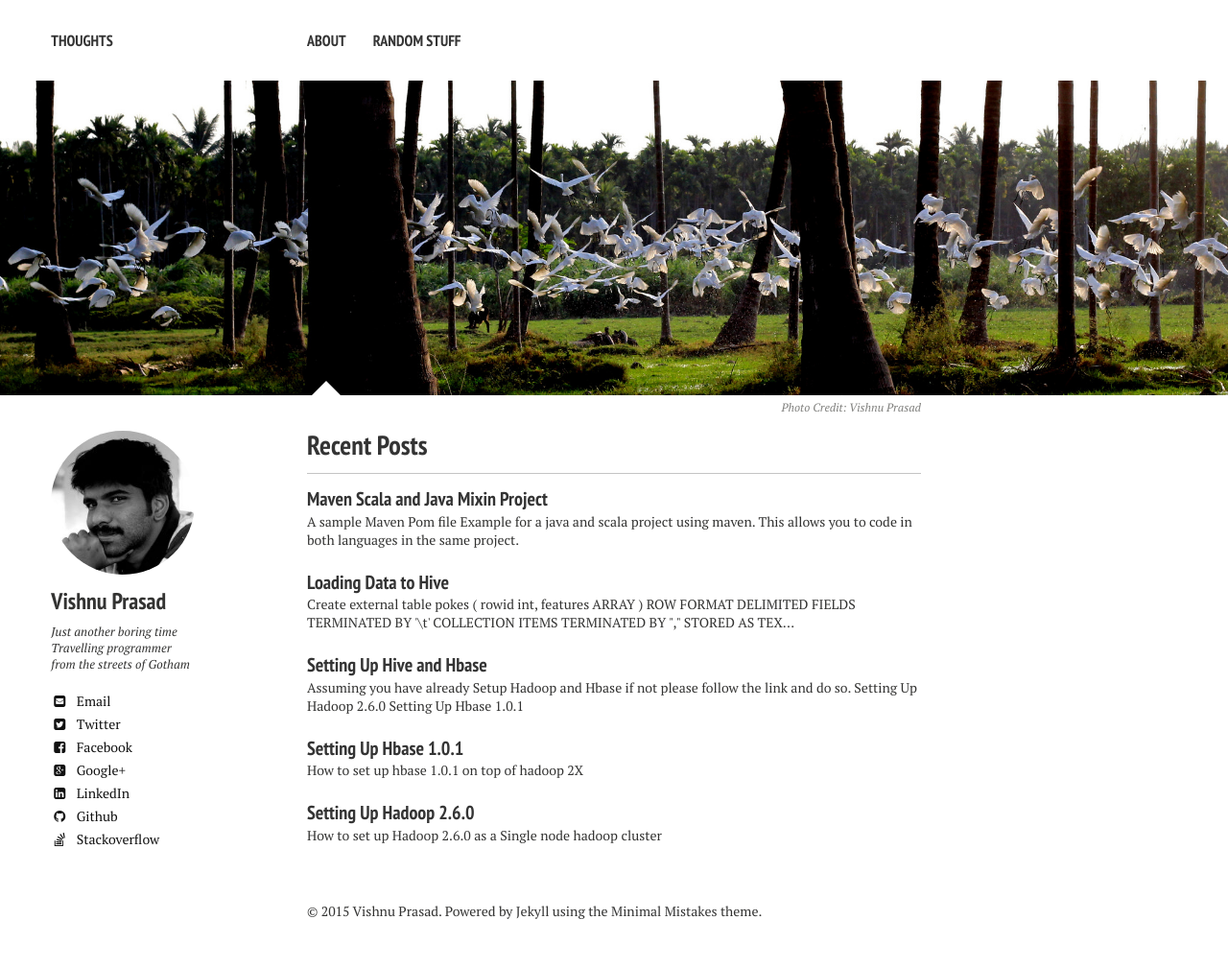
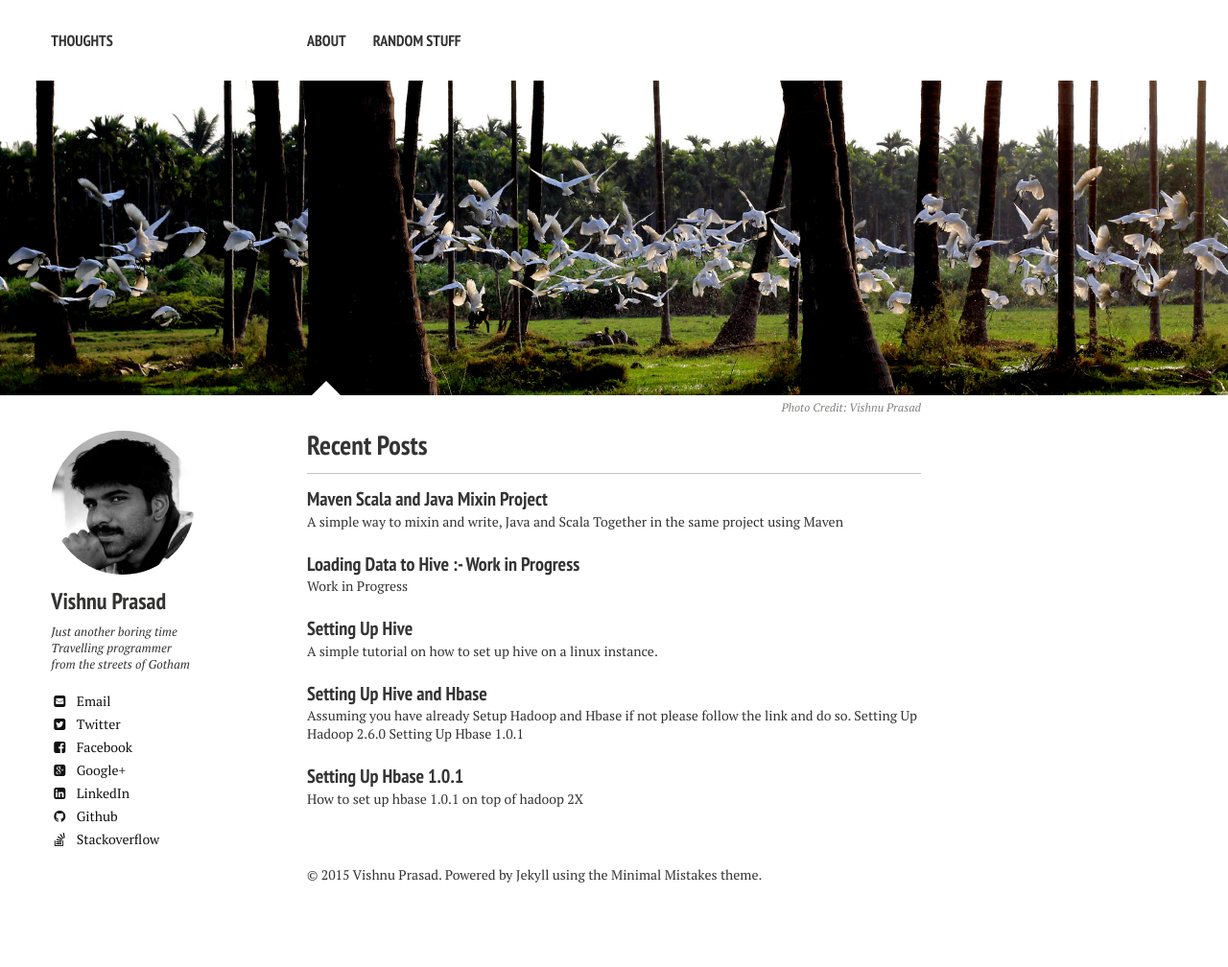
Before and after one commit to vishnu667/vishnu667.github.io, a Jekyll site: the page built from index.md, in a window 1280 px wide. Shown: the whole page at 96% size. Built offline with Jekyll 4.4.1, drawn with Linux system fonts in a browser that asks for light colours; nearby versions of some CDN libraries; after the commit the page ends 970 px from its top, so only the background shows below that; some of the changed lines change nothing that is shown.

Commit message:
update on existing post

```diff
--- /dev/null
+++ b/_posts/2015-05-13-setting-up-hive.markdown
@@ -0,0 +1,105 @@
+---
+layout: post
+title: Setting Up Hive
+modified:
+categories:
+excerpt: A simple tutorial on how to set up hive on a linux instance.
+tags: []
+image:
+  feature:
+date: 2015-05-13T16:21:42+05:30
+---
+
+Assuming you have already Setup Hadoop . if not please follow the link and do so.
+* [Setting Up Hadoop 2.6.0](/tutorial/installation/hadoop/setting-up-hadoop-2-6-0)
+
+### Step 1.1 : Download and Extract Hive Files
+
+{% highlight bash %}
+mkdir /opt/hive
+cd /opt/hive
+wget http://mirror.reverse.net/pub/apache/hive/stable/apache-hive-1.1.0-bin.tar.gz
+tar -xzvf apache-hive-1.1.0-bin.tar.gz
+sudo ln -s apache-hive-1.1.0-bin current
+{% endhighlight %}
+
+Set the enviroment variable for HIVE_HOME in your path
+{% highlight bash %}
+export HIVE_HOME=/opt/hive/current
+{% endhighlight %}
+
+### Step 1.2 : Setting up the Right Permissions
+
+{% highlight bash %}
+$HADOOP_HOME/bin/hadoop fs -mkdir       /tmp
+$HADOOP_HOME/bin/hadoop fs -mkdir       /user
+$HADOOP_HOME/bin/hadoop fs -mkdir       /user/hive
+$HADOOP_HOME/bin/hadoop fs -mkdir       /user/hive/warehouse
+$HADOOP_HOME/bin/hadoop fs -chmod g+w   /tmp
+$HADOOP_HOME/bin/hadoop fs -chmod g+w   /user/hive/warehouse
+{% endhighlight %}
+
+Step 1.3 : To check hive is setup properly via hive cli
+
+{% highlight bash %}
+$ /opt/hive/current/bin/hive
+
+Logging initialized using configuration in jar:file:/opt/hive/apache-hive-1.1.0-bin/lib/hive-common-1.1.0.jar!/hive-log4j.properties
+SLF4J: Class path contains multiple SLF4J bindings.
+SLF4J: Found binding in [jar:file:/opt/hive/apache-hive-1.1.0-bin/lib/hive-jdbc-1.1.0-standalone.jar!/org/slf4j/impl/StaticLoggerBinder.class]
+SLF4J: Found binding in [jar:file:/opt/hadoop/hadoop-2.6.0/share/hadoop/common/lib/slf4j-log4j12-1.7.5.jar!/org/slf4j/impl/StaticLoggerBinder.class]
+SLF4J: See http://www.slf4j.org/codes.html#multiple_bindings for an explanation.
+SLF4J: Actual binding is of type [org.slf4j.impl.Log4jLoggerFactory]
+hive>
+{% endhighlight %}
+
+If the above throws the following exception then set the following Enviroment variable this should fix the problem. [Reason for doing so.](http://stackoverflow.com/a/29040037/2104970)
+{% highlight bash %}
+" export HADOOP_USER_CLASSPATH_FIRST=true "
+{% endhighlight %}
+
+{% highlight bash %}
+[ERROR] Terminal initialization failed; falling back to unsupported
+java.lang.IncompatibleClassChangeError: Found class jline.Terminal, but interface was expected
+	at jline.TerminalFactory.create(TerminalFactory.java:101)
+	at jline.TerminalFactory.get(TerminalFactory.java:158)
+	at jline.console.ConsoleReader.<init>(ConsoleReader.java:229)
+	at jline.console.ConsoleReader.<init>(ConsoleReader.java:221)
+	at jline.console.ConsoleReader.<init>(ConsoleReader.java:209)
+	at org.apache.hadoop.hive.cli.CliDriver.getConsoleReader(CliDriver.java:773)
+	at org.apache.hadoop.hive.cli.CliDriver.executeDriver(CliDriver.java:715)
+	at org.apache.hadoop.hive.cli.CliDriver.run(CliDriver.java:675)
+	at org.apache.hadoop.hive.cli.CliDriver.main(CliDriver.java:615)
+	at sun.reflect.NativeMethodAccessorImpl.invoke0(Native Method)
+	at sun.reflect.NativeMethodAccessorImpl.invoke(NativeMethodAccessorImpl.java:57)
+	at sun.reflect.DelegatingMethodAccessorImpl.invoke(DelegatingMethodAccessorImpl.java:43)
+	at java.lang.reflect.Method.invoke(Method.java:606)
+	at org.apache.hadoop.util.RunJar.run(RunJar.java:221)
+	at org.apache.hadoop.util.RunJar.main(RunJar.java:136)
+{% endhighlight %}
+
+
+Step 1.4 : Running HiveServer2 and Beeline
+
+HiveServer2 (introduced in Hive 0.11) has its own CLI called Beeline.  HiveCLI is now deprecated in favor of Beeline, as it lacks the multi-user, security, and other capabilities of HiveServer2.  To run HiveServer2 and Beeline from shell
+
+{% highlight bash %}
+# To start the hiveserver2
+/opt/hive/current/bin/hiveserver2
+
+# To Start beeline Cli where cyborg is the hostname and 10000 is the default hiveserver2 port
+$ /opt/hive/current/bin/beeline -u jdbc:hive2://cyborg:10000
+
+scan complete in 3ms
+Connecting to jdbc:hive2://cyborg:10000
+SLF4J: Class path contains multiple SLF4J bindings.
+SLF4J: Found binding in [jar:file:/opt/hive/apache-hive-1.1.0-bin/lib/hive-jdbc-1.1.0-standalone.jar!/org/slf4j/impl/StaticLoggerBinder.class]
+SLF4J: Found binding in [jar:file:/opt/hadoop/hadoop-2.6.0/share/hadoop/common/lib/slf4j-log4j12-1.7.5.jar!/org/slf4j/impl/StaticLoggerBinder.class]
+SLF4J: See http://www.slf4j.org/codes.html#multiple_bindings for an explanation.
+SLF4J: Actual binding is of type [org.slf4j.impl.Log4jLoggerFactory]
+Connected to: Apache Hive (version 1.1.0)
+Driver: Hive JDBC (version 1.1.0)
+Transaction isolation: TRANSACTION_REPEATABLE_READ
+Beeline version 1.1.0 by Apache Hive
+0: jdbc:hive2://cyborg:10000>
+{% endhighlight %}
--- a/_posts/2015-05-19-loading-data-to-hive.markdown
+++ b/_posts/2015-05-19-loading-data-to-hive.markdown
@@ -1,15 +1,16 @@
 ---
 layout: post
-title: Loading Data to Hive
+title: Loading Data to Hive :- Work in Progress
 modified:
 categories:
-excerpt:
+excerpt: Work in Progress
 tags: []
 image:
   feature:
 date: 2015-05-19T12:14:45+05:30
 ---
 
+### Work in Progress Please Don't Proceed
 
 Create external table pokes (
   rowid int,
--- a/_posts/2015-06-11-maven-scala-and-java-project-pom-file-example.markdown
+++ b/_posts/2015-06-11-maven-scala-and-java-project-pom-file-example.markdown
@@ -3,8 +3,8 @@ layout: post
 title: Maven Scala and Java Mixin Project
 modified:
 categories:
-excerpt:
-tags: []
+excerpt: A simple way to mixin and write, Java and Scala Together in the same project using Maven
+tags: [tutorial,maven,pom,java,scala,scala and java]
 image:
   feature:
 date: 2015-06-11T22:21:54+05:30
```
